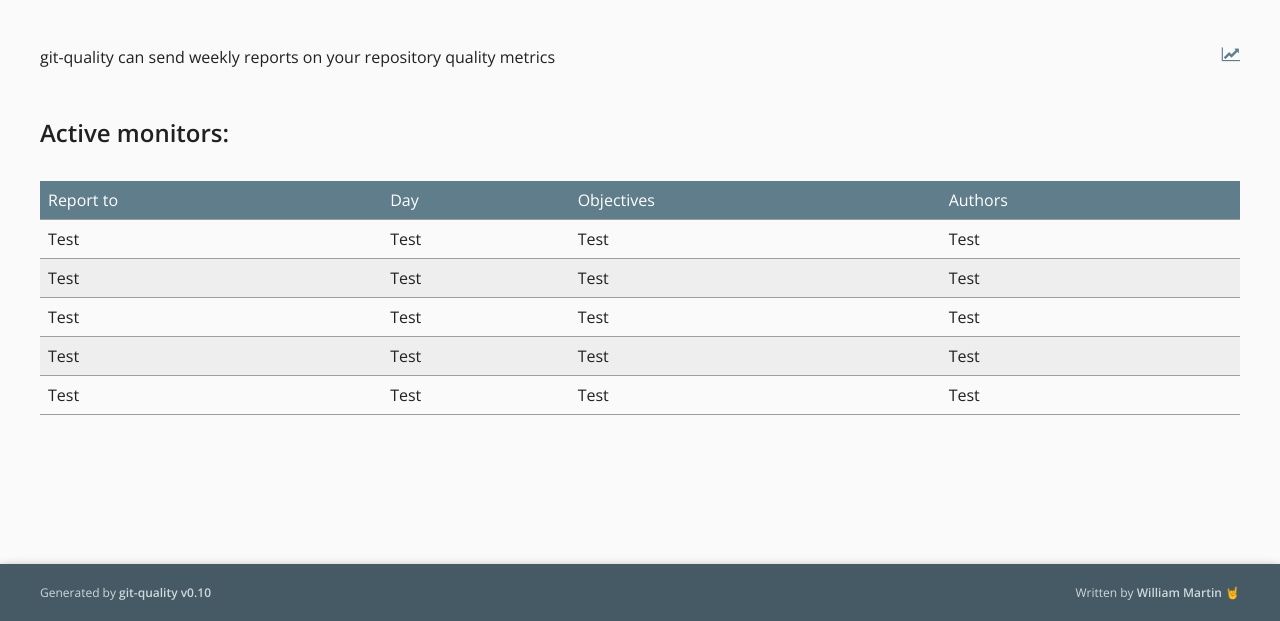
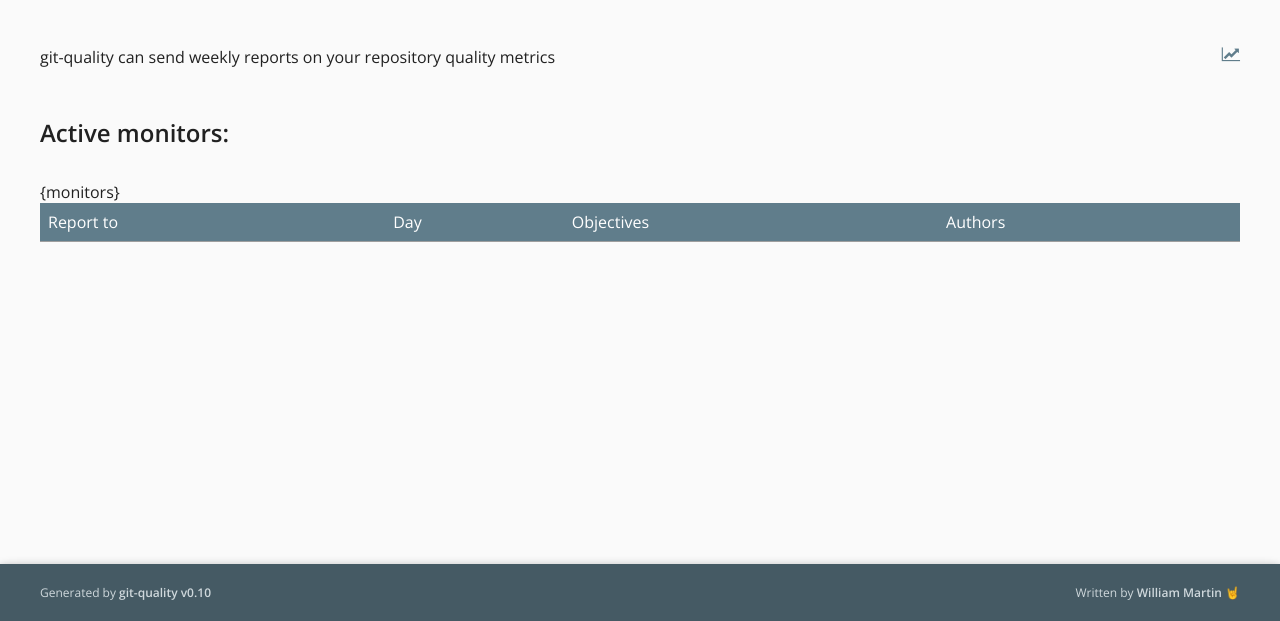
Before and after one commit to w-martin/git-quality, a Python web app: template templates/tracking.html in a window 1280 px wide. Shown: the part 179-800 px from the top of the page. Run offline with Jinja, Linux system fonts and the light colour scheme; the template is opened without the code that fills it, so the values that code supplies are empty.

Commit message:
Removed dummy table rows from active monitors

```diff
--- a/templates/tracking.html
+++ b/templates/tracking.html
@@ -123,84 +123,7 @@
                     </thead>
 
                     <tbody>
-                        <!-- BEGIN: Dummy data to show how the table should be built -->
-                        <tr>
-                            <td data-label="Report to">
-                                Test
-                            </td>
-                            <td data-label="Day">
-                                Test
-                            </td>
-                            <td data-label="Objectives">
-                                Test
-                            </td>
-                            <td data-label="Authors">
-                                Test
-                            </td>
-                        </tr>
-
-                        <tr>
-                            <td data-label="Report to">
-                                Test
-                            </td>
-                            <td data-label="Day">
-                                Test
-                            </td>
-                            <td data-label="Objectives">
-                                Test
-                            </td>
-                            <td data-label="Authors">
-                                Test
-                            </td>
-                        </tr>
-
-                        <tr>
-                            <td data-label="Report to">
-                                Test
-                            </td>
-                            <td data-label="Day">
-                                Test
-                            </td>
-                            <td data-label="Objectives">
-                                Test
-                            </td>
-                            <td data-label="Authors">
-                                Test
-                            </td>
-                        </tr>
-
-                        <tr>
-                            <td data-label="Report to">
-                                Test
-                            </td>
-                            <td data-label="Day">
-                                Test
-                            </td>
-                            <td data-label="Objectives">
-                                Test
-                            </td>
-                            <td data-label="Authors">
-                                Test
-                            </td>
-                        </tr>
-
-                        <tr>
-                            <td data-label="Report to">
-                                Test
-                            </td>
-                            <td data-label="Day">
-                                Test
-                            </td>
-                            <td data-label="Objectives">
-                                Test
-                            </td>
-                            <td data-label="Authors">
-                                Test
-                            </td>
-                        </tr>
-                        <!-- END: Dummy data to show how the table should be built -->
-
-                        <!-- {monitors} -->
+                        {monitors}
                     </tbody>
                 </table>
             </div>
```
